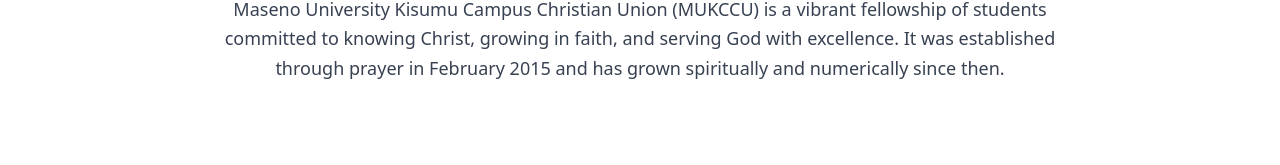
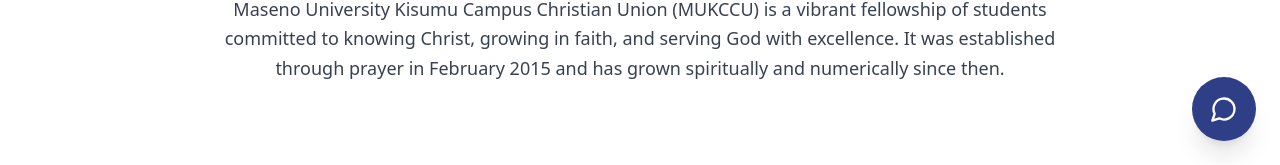
Before and after one commit to citycampuscu-sudo/cu-website, a React (Vite) app in the folder project/: page / in a window 1280 px wide. Shown: the part 635-800 px from the top of the page. Built offline with nearby package versions, Linux system fonts and the light colour scheme; no server answers.

Commit message:
Add ChatAssistant component to App

```diff
--- a/project/src/App.tsx
+++ b/project/src/App.tsx
@@ -15,6 +15,7 @@ import Contacts from './pages/Contacts';
 import Affiliations from './pages/Affiliations';
 import AdminDashboard from './pages/AdminDashboard';
 import Alumni from './pages/Alumni';
+import ChatAssistant from "./components/ChatAssistant";
 
 function App() {
   return (
@@ -39,6 +40,7 @@ function App() {
       </main>
 
       <Footer />
+      <ChatAssistant />
     </div>
   );
 }
```
